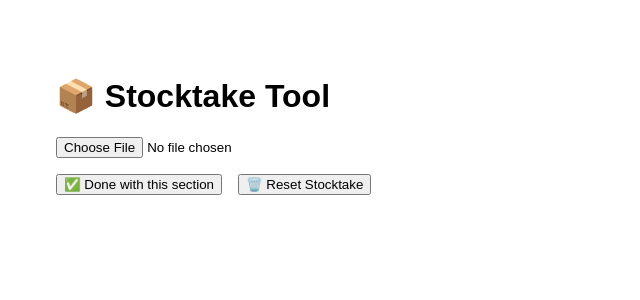
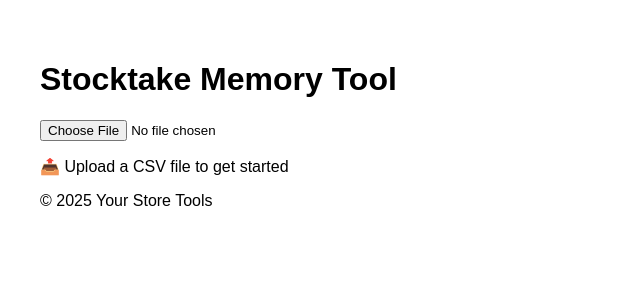
Before and after one commit to Minestorm01/Stocktake, a React (Create React App) app: page / in a window 1280 px wide. Shown: the top 300 px of the page, without its empty margins (0-640 px from the left). Built offline with nearby package versions, Linux system fonts and the light colour scheme.

Commit message:
Update App.js

```diff
--- a/src/App.js
+++ b/src/App.js
@@ -1,4 +1,4 @@
-import React, { useState } from 'react';
+import React, { useState, useEffect } from 'react';
 import Papa from 'papaparse';
 import Scanner from './components/Scanner';
 import Report from './components/Report';
@@ -13,21 +13,34 @@ function App() {
   const [filePath, setFilePath] = useState('');
   const [fileLoaded, setFileLoaded] = useState(false);
 
+  useEffect(() => {
+    const lastFile = localStorage.getItem('lastUsedFile');
+    if (lastFile) {
+      loadCsvFromGitHub(lastFile).then((data) => {
+        if (data) {
+          setCsvData(data);
+          setFilePath(lastFile);
+          setFileLoaded(true);
+          console.log(`📂 Auto-loaded ${lastFile} from memory.`);
+        }
+      });
+    }
+  }, []);
+
   async function handleUpload(e) {
     const file = e.target.files[0];
     if (!file) return;
 
     const uploadedName = file.name.replace(/\s+/g, '-').toLowerCase();
     setFilePath(uploadedName);
+    localStorage.setItem('lastUsedFile', uploadedName);
 
-    // Try to load existing memory file
     const remote = await loadCsvFromGitHub(uploadedName);
     if (remote) {
       setCsvData(remote);
       setFileLoaded(true);
       alert(`📂 Loaded saved version of ${uploadedName}`);
     } else {
-      // Load uploaded file if no memory found
       const reader = new FileReader();
       reader.onload = (event) => {
         setCsvData(event.target.result);
@@ -37,42 +50,36 @@ function App() {
     }
   }
 
-  async function handleSave() {
-    if (!filePath || !csvData) return alert('⛔ Upload a file first');
-    await saveCsvToGitHub(filePath, csvData);
-    alert('✅ Saved to memory!');
+  function handleCsvChange(newCsv) {
+    setCsvData(newCsv);
+    saveCsvToGitHub(filePath, newCsv);
   }
 
-  async function handleReset() {
-    if (!filePath) return alert('⛔ Upload a file first');
-    const success = await deleteCsvFromGitHub(filePath);
-    if (success) {
+  function handleDelete() {
+    deleteCsvFromGitHub(filePath);
     setCsvData('');
     setFileLoaded(false);
-      alert('🗑️ File reset');
-    } else {
-      alert('⚠️ File not found or could not be deleted');
-    }
   }
 
   return (
-    <div style={{ padding: '1rem' }}>
-      <h1>📦 Stocktake Tool</h1>
-
+    <div className="container">
+      <header>
+        <h1>Stocktake Memory Tool</h1>
+      </header>
+      <main>
         <input type="file" accept=".csv" onChange={handleUpload} />
-      <div style={{ marginTop: '1rem' }}>
-        <button onClick={handleSave}>✅ Done with this section</button>
-        <button onClick={handleReset} style={{ marginLeft: '1rem' }}>
-          🗑️ Reset Stocktake
-        </button>
-      </div>
-
-      {fileLoaded && (
+        {fileLoaded ? (
           <>
-          <Scanner csvData={csvData} setCsvData={setCsvData} />
-          <Report csvData={csvData} />
+            <Scanner csvData={csvData} onCsvChange={handleCsvChange} />
+            <Report csvData={csvData} onDelete={handleDelete} />
           </>
+        ) : (
+          <p>📤 Upload a CSV file to get started</p>
         )}
+      </main>
+      <footer>
+        <p>&copy; {new Date().getFullYear()} Your Store Tools</p>
+      </footer>
     </div>
   );
 }
```
Lines whose indentation alone changed are shown as unchanged.
